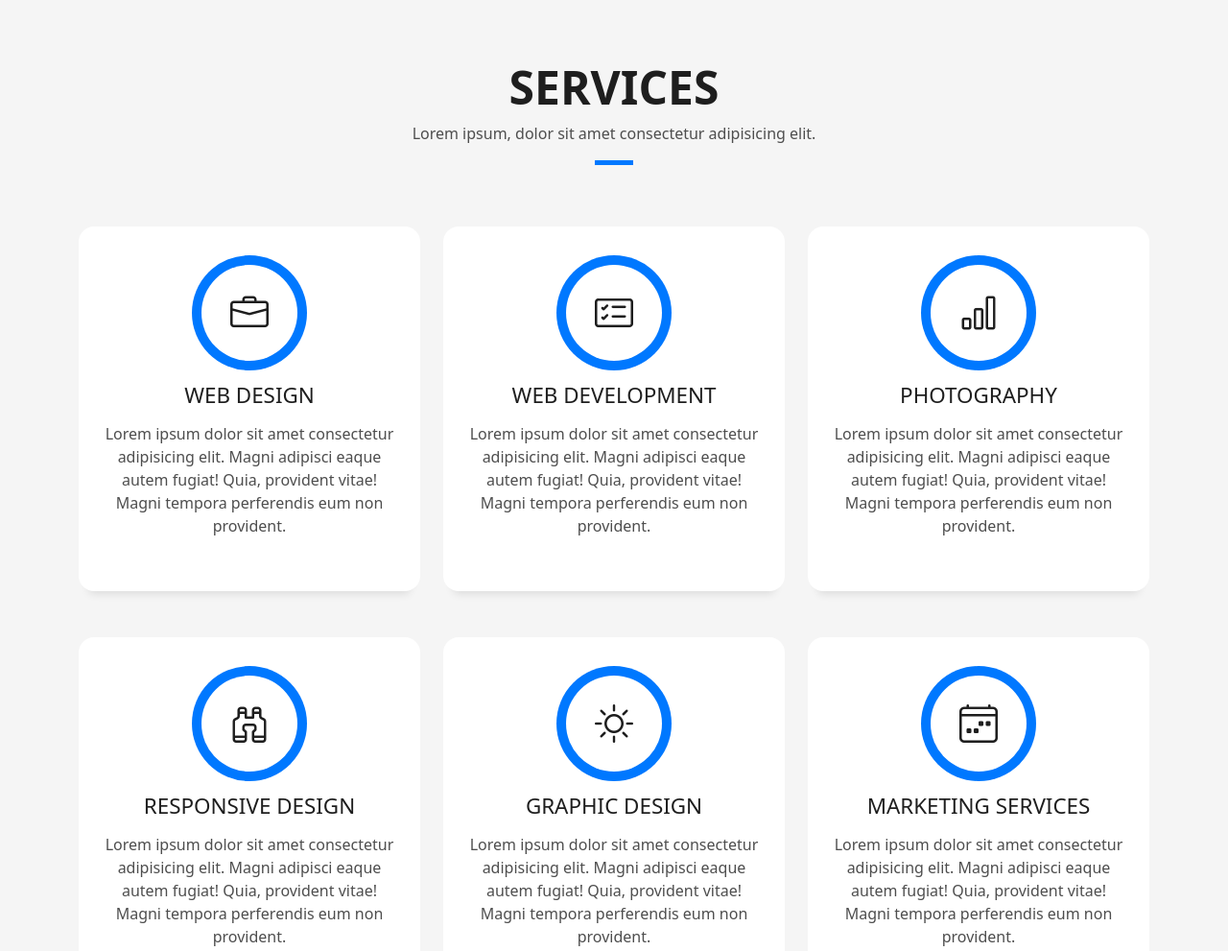
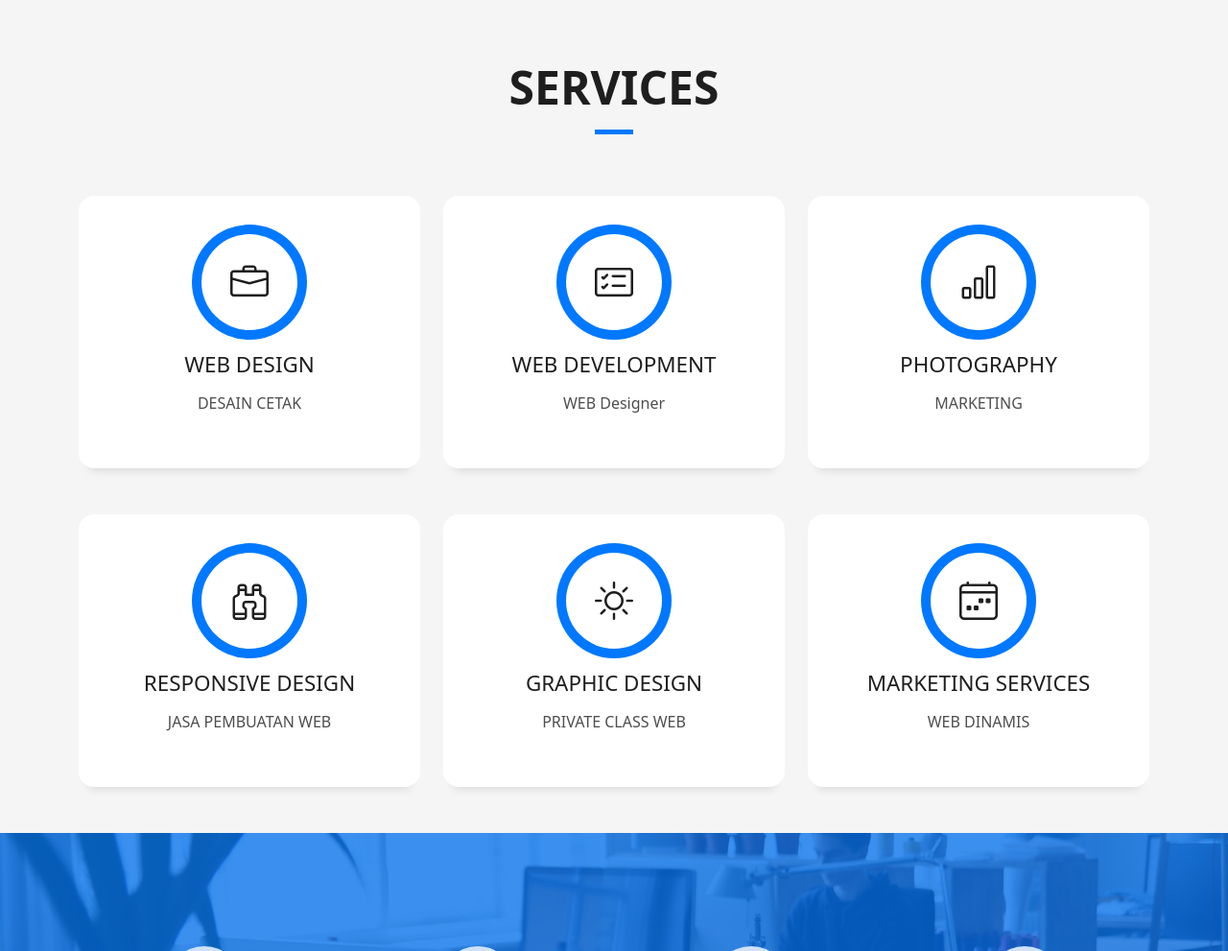
Before and after one commit to agsrzl/agusrizal, a plain HTML site: page index.html in a window 1280 px wide. Shown: the part 1500-2491 px from the top of the page at 96% size. Drawn offline with Linux system fonts and the light colour scheme.

Commit message:
Update index.html

```diff
--- a/index.html
+++ b/index.html
@@ -170,7 +170,7 @@
                 Services
               </h3>
               <p class="subtitle-a">
-                Lorem ipsum, dolor sit amet consectetur adipisicing elit.
+
               </p>
               <div class="line-mf"></div>
             </div>
@@ -185,9 +185,7 @@
               <div class="service-content">
                 <h2 class="s-title">Web Design</h2>
                 <p class="s-description text-center">
-                  Lorem ipsum dolor sit amet consectetur adipisicing elit. Magni adipisci eaque autem fugiat! Quia,
-                  provident vitae! Magni
-                  tempora perferendis eum non provident.
+                 DESAIN CETAK
                 </p>
               </div>
             </div>
@@ -200,9 +198,7 @@
               <div class="service-content">
                 <h2 class="s-title">Web Development</h2>
                 <p class="s-description text-center">
-                  Lorem ipsum dolor sit amet consectetur adipisicing elit. Magni adipisci eaque autem fugiat! Quia,
-                  provident vitae! Magni
-                  tempora perferendis eum non provident.
+                  WEB Designer
                 </p>
               </div>
             </div>
@@ -215,9 +211,7 @@
               <div class="service-content">
                 <h2 class="s-title">Photography</h2>
                 <p class="s-description text-center">
-                  Lorem ipsum dolor sit amet consectetur adipisicing elit. Magni adipisci eaque autem fugiat! Quia,
-                  provident vitae! Magni
-                  tempora perferendis eum non provident.
+                  MARKETING
                 </p>
               </div>
             </div>
@@ -230,9 +224,8 @@
               <div class="service-content">
                 <h2 class="s-title">Responsive Design</h2>
                 <p class="s-description text-center">
-                  Lorem ipsum dolor sit amet consectetur adipisicing elit. Magni adipisci eaque autem fugiat! Quia,
-                  provident vitae! Magni
-                  tempora perferendis eum non provident.
+                  JASA PEMBUATAN WEB
+
                 </p>
               </div>
             </div>
@@ -245,9 +238,7 @@
               <div class="service-content">
                 <h2 class="s-title">Graphic Design</h2>
                 <p class="s-description text-center">
-                  Lorem ipsum dolor sit amet consectetur adipisicing elit. Magni adipisci eaque autem fugiat! Quia,
-                  provident vitae! Magni
-                  tempora perferendis eum non provident.
+                 PRIVATE CLASS WEB
                 </p>
               </div>
             </div>
@@ -260,9 +251,7 @@
               <div class="service-content">
                 <h2 class="s-title">Marketing Services</h2>
                 <p class="s-description text-center">
-                  Lorem ipsum dolor sit amet consectetur adipisicing elit. Magni adipisci eaque autem fugiat! Quia,
-                  provident vitae! Magni
-                  tempora perferendis eum non provident.
+                  WEB DINAMIS
                 </p>
               </div>
             </div>
```
